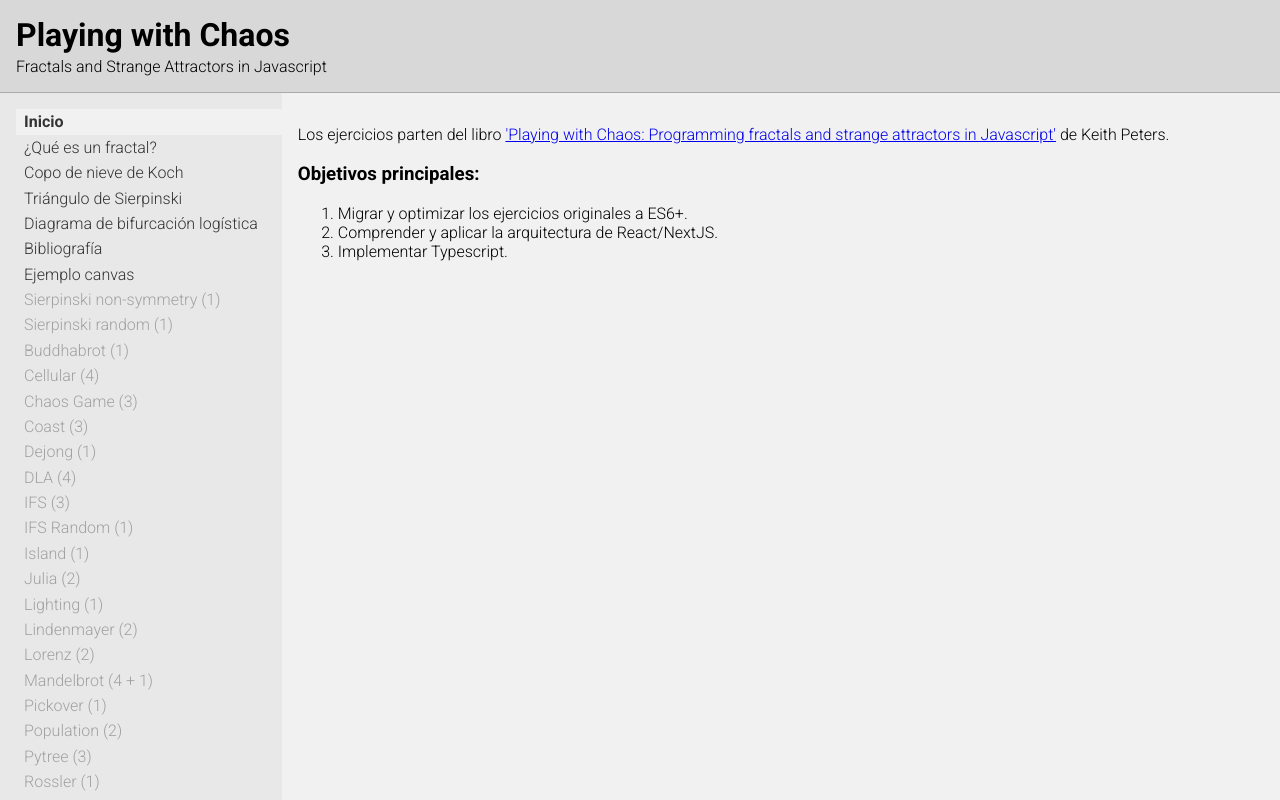
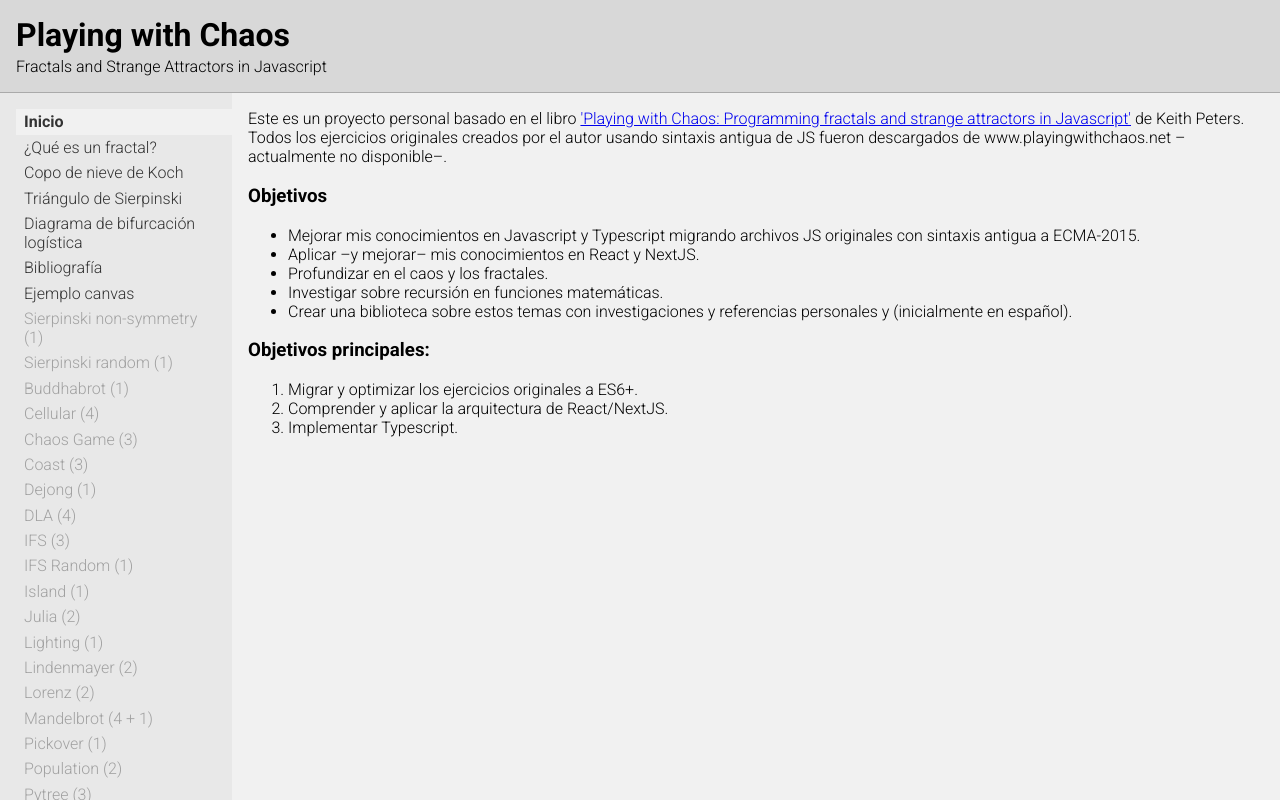
Before and after one commit to Aimanizales/playing-with-chaos, a Next.js app: page / in a window 1280 px wide. Shown: the top 800 px of the page. Built offline with nearby package versions, Linux system fonts and the light colour scheme.

Commit message:
README updated

```diff
--- a/src/pages/index.tsx
+++ b/src/pages/index.tsx
@@ -1,8 +1,7 @@
 export default function Page() {
   return (
     <>
-      <p>
-        Los ejercicios parten del libro{' '}
+      Este es un proyecto personal basado en el libro{' '}
       <a
         href="https://www.goodreads.com/book/show/19262140-playing-with-chaos"
         target="_blank"
@@ -10,8 +9,23 @@ export default function Page() {
         'Playing with Chaos: Programming fractals and strange attractors in
         Javascript'
       </a>{' '}
-        de Keith Peters.
-      </p>
+      de Keith Peters. Todos los ejercicios originales creados por el autor
+      usando sintaxis antigua de JS fueron descargados de
+      www.playingwithchaos.net –actualmente no disponible–.
+      <h3>Objetivos</h3>
+      <ul>
+        <li>
+          Mejorar mis conocimientos en Javascript y Typescript migrando archivos
+          JS originales con sintaxis antigua a ECMA-2015.
+        </li>
+        <li>Aplicar –y mejorar– mis conocimientos en React y NextJS.</li>
+        <li>Profundizar en el caos y los fractales.</li>
+        <li>Investigar sobre recursión en funciones matemáticas.</li>
+        <li>
+          Crear una biblioteca sobre estos temas con investigaciones y
+          referencias personales y (inicialmente en español).
+        </li>
+      </ul>
       <h3>Objetivos principales:</h3>
       <ol>
         <li>Migrar y optimizar los ejercicios originales a ES6+.</li>
```
Also changed, not shown: 1 other file (tests, documents, lock files or other folders). Lines whose indentation alone changed are shown as unchanged.
